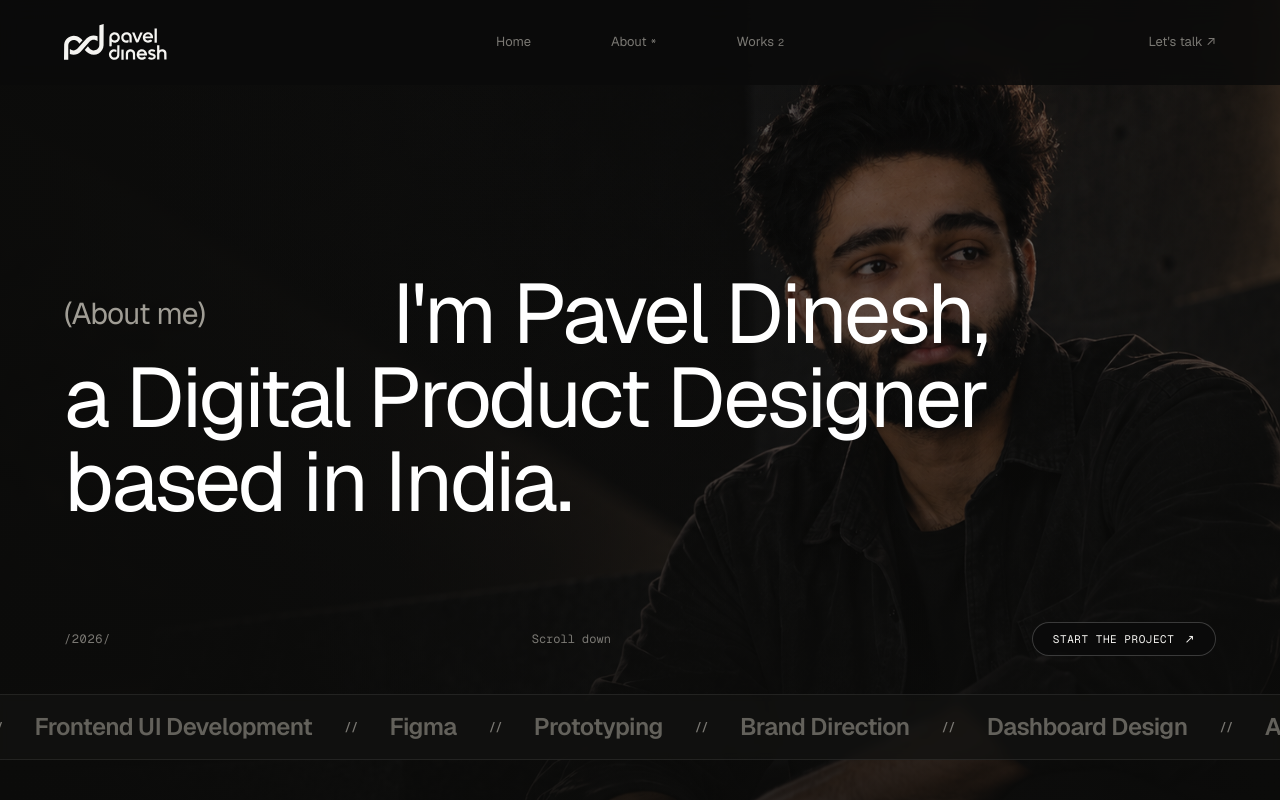
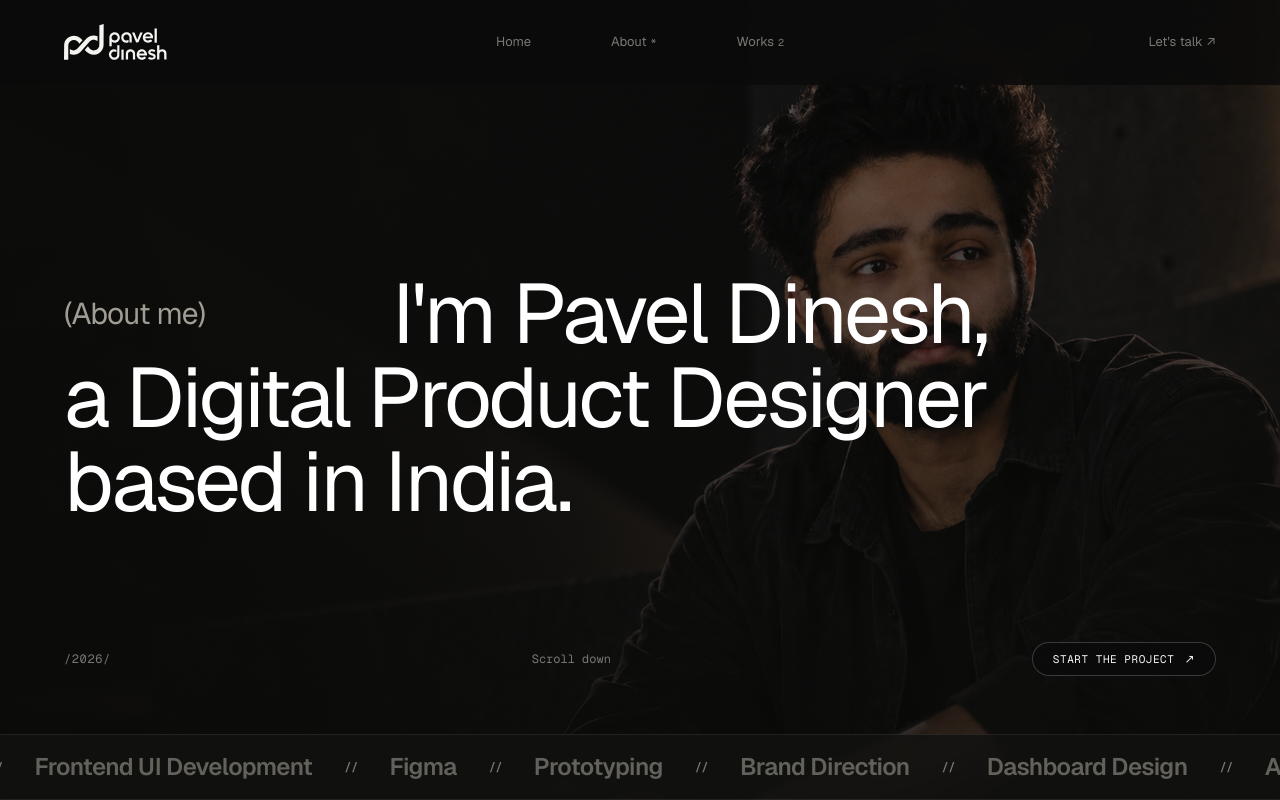
Before and after one commit to paveldinesh/Pavel-portfolio, a Next.js app: page / in a window 1280 px wide. Shown: the top 800 px of the page. Built offline with nearby package versions, Linux system fonts and the light colour scheme.

Commit message:
Stick marquee ticker directly to the bottom edge of hero section

```diff
--- a/src/components/sections/Hero.tsx
+++ b/src/components/sections/Hero.tsx
@@ -4,7 +4,7 @@ import { motion } from "framer-motion";
 
 export default function Hero() {
   return (
-    <section className="relative min-h-[100svh] flex flex-col justify-between pt-24 sm:pt-28 pb-10 px-6 sm:px-12 md:px-16 w-full overflow-hidden bg-[#0B0B0A]">
+    <section className="relative min-h-[100svh] flex flex-col justify-between pt-24 sm:pt-28 pb-0 px-6 sm:px-12 md:px-16 w-full overflow-hidden bg-[#0B0B0A]">
       {/* Background Hero Image (Shadows.png) */}
       <div
         className="absolute inset-0 z-0 bg-cover bg-center md:bg-[center_top_30%] bg-no-repeat opacity-90 pointer-events-none"
```
